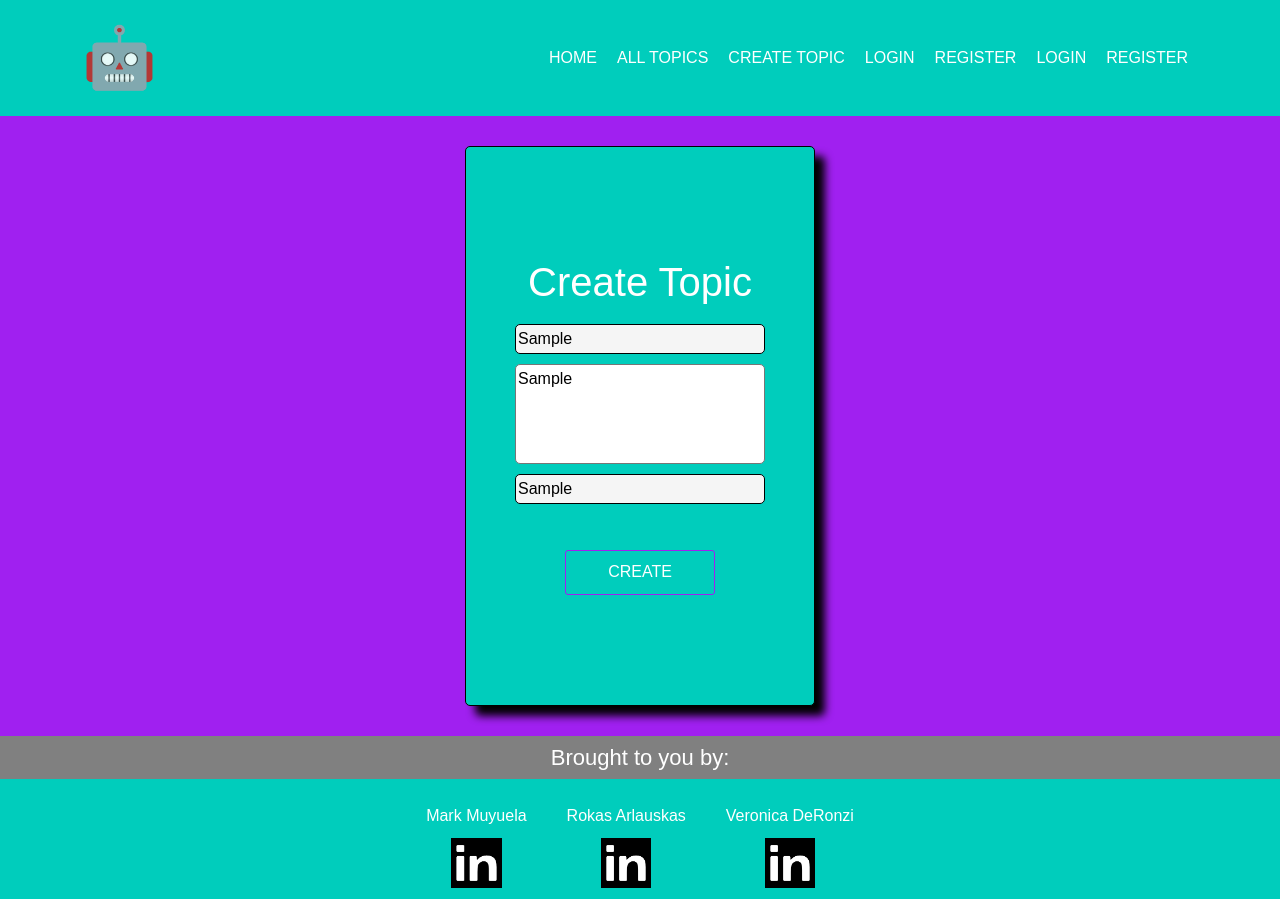
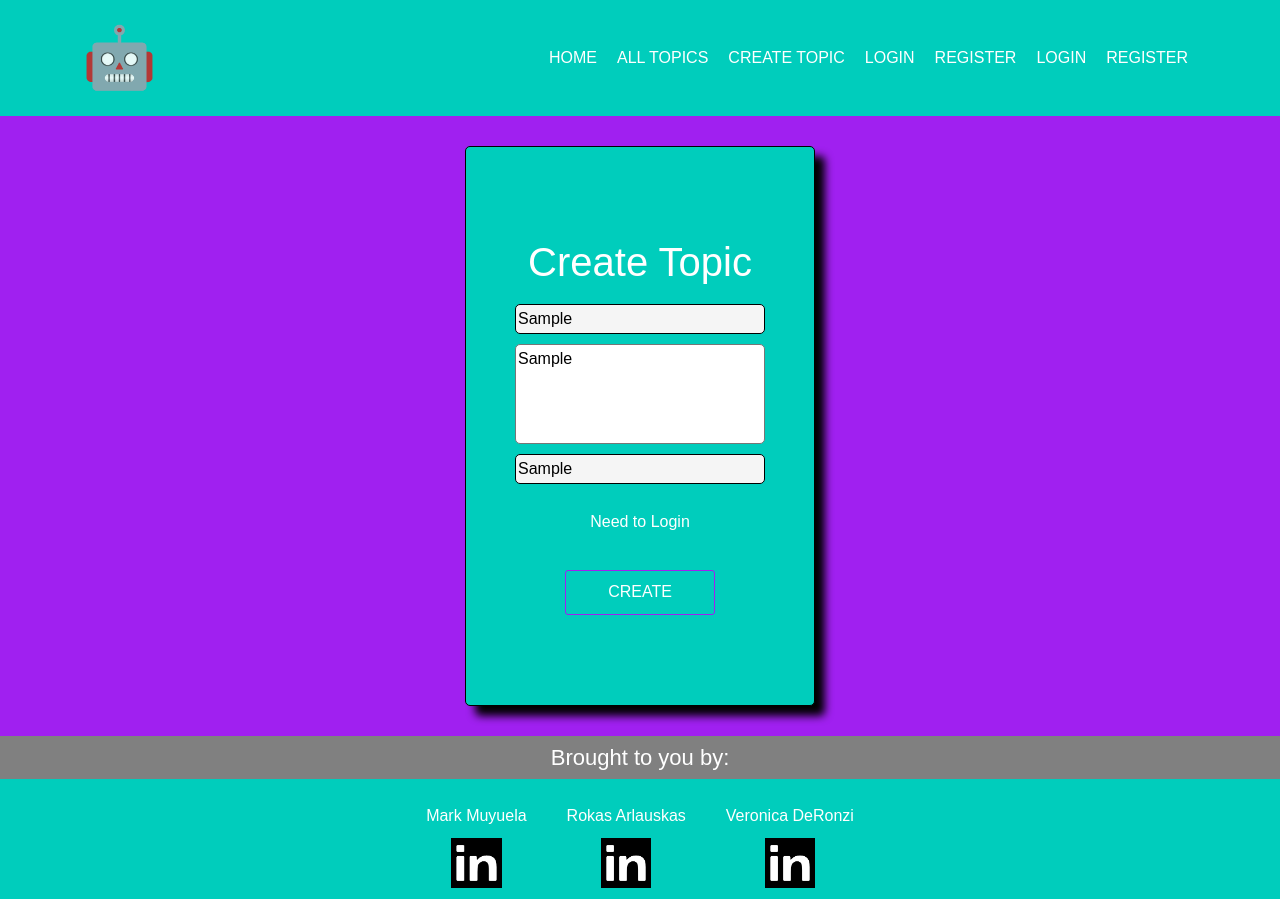
Before and after one commit to verodr/sei65-project-3-app, a React (Create React App) app: page /topic/create in a window 1280 px wide. Both pictures are taken after typing "Sample", "Sample", "Sample" into the empty fields and a click on the button "CREATE". Built offline with nearby package versions, Linux system fonts and the light colour scheme.

Commit message:
fixing errors

```diff
--- a/src/components/CreateTopicPage.js
+++ b/src/components/CreateTopicPage.js
@@ -1,11 +1,11 @@
 import { useState } from 'react'
-import { useParams } from 'react-router-dom'
+import { Link } from 'react-router-dom'
 import { useNavigate } from 'react-router-dom'
 import axios from 'axios'
 
 const CreateTopicPage = () => {
   const [resStatus, setResStatus] = useState('')
-  const [userInput, setUserInput] = useState('')
+  const [loginError, setLoginError] = useState('')
   const [ errors, setErrors ] = useState('')
   const [ topicData, setTopicData ] = useState({
     topic: '',
@@ -17,7 +17,7 @@ const CreateTopicPage = () => {
 
   const checkLogin = (comm) => {
     if (!localStorage.getItem('token')) {
-      setResStatus({ status: 'NoToken' })
+      setLoginError('noLogin')
       return false
     }
     const currentUserName = localStorage.getItem('userName')
@@ -70,6 +70,7 @@ const CreateTopicPage = () => {
         <input type='text' name='imageUrl' placeholder='Url img' value={topicData.imageUrl} onChange={handleChange}/>
         { resStatus === 'wrong-url' && <p className='text-danger'> ERROR:The url provided is not a supported format!</p>}
         <p> { errors } </p>
+        {loginError === 'noLogin' && <p> Need to <Link to = '/login'>Login</Link></p>}
         <div className='create-button-container'>
           <button type='submit' className='create-button'>CREATE</button>
         </div>
```
